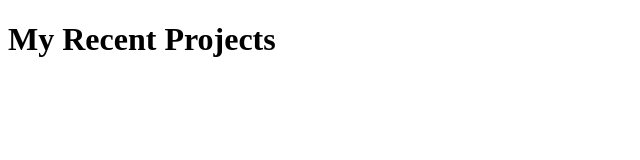
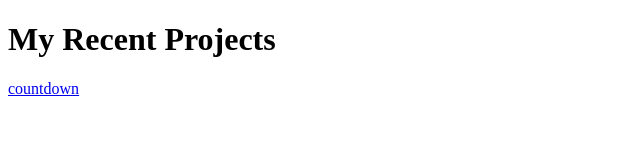
Before and after one commit to anhhovn/frontend-projects, a plain HTML site: page index.html in a window 1280 px wide. Shown: the full height of the page, 0-640 px from the left. Drawn offline with Linux system fonts and the light colour scheme.

Commit message:
new commite

```diff
--- a/index.html
+++ b/index.html
@@ -17,6 +17,7 @@
             <p class="browsehappy">You are using an <strong>outdated</strong> browser. Please <a href="#">upgrade your browser</a> to improve your experience.</p>
         <![endif]-->
         <h1>My Recent Projects</h1>
+        <a href="countdown-timer/index.html">countdown</a>
         <script src="" async defer></script>
     </body>
 </html>
```
